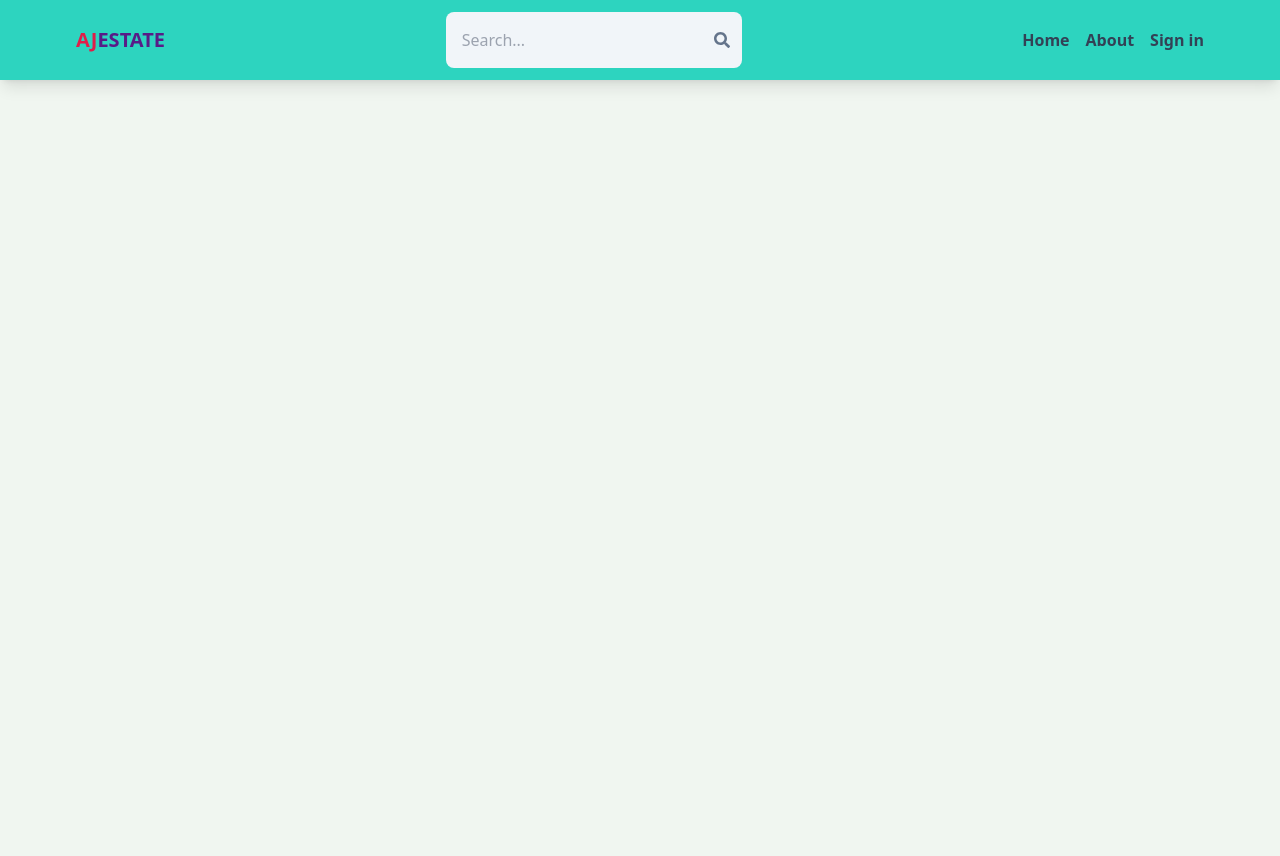
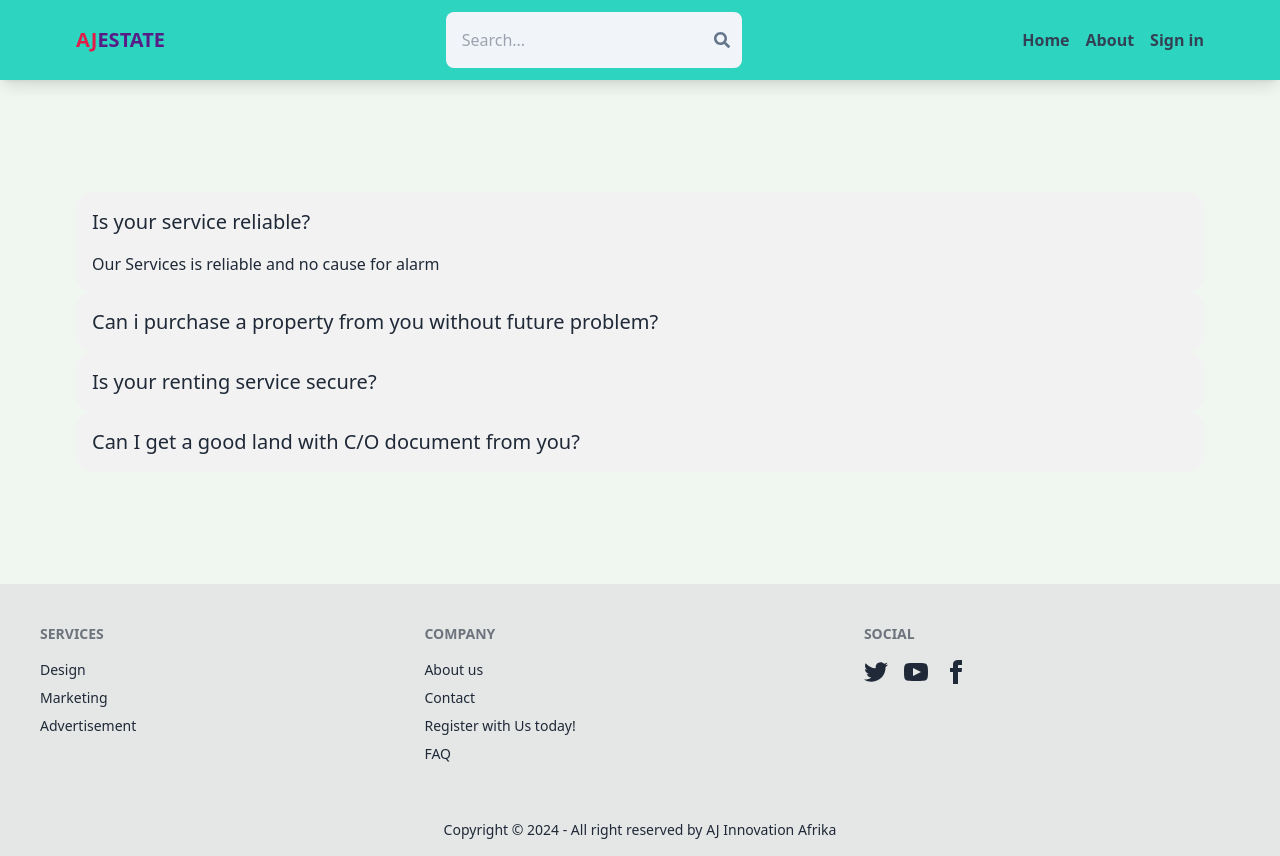
Before and after one commit to Julius-1993/RealEstateProject, a React (Vite) app in the folder AJ-EstateApp/: page /faq in a window 1280 px wide. Before the commit the page ends 800 px from the top, so only its background shows below. Built offline with nearby package versions, Linux system fonts and the light colour scheme; no server answers.

Commit message:
Footer and Accordion FAQ Added

```diff
--- a/AJ-EstateApp/package.json
+++ b/AJ-EstateApp/package.json
@@ -26,6 +26,7 @@
     "@types/react-dom": "^18.2.22",
     "@vitejs/plugin-react-swc": "^3.5.0",
     "autoprefixer": "^10.4.19",
+    "daisyui": "^4.12.2",
     "eslint": "^8.57.0",
     "eslint-plugin-react": "^7.34.1",
     "eslint-plugin-react-hooks": "^4.6.0",
--- a/AJ-EstateApp/src/App.jsx
+++ b/AJ-EstateApp/src/App.jsx
@@ -11,14 +11,18 @@
 import UpdateListing from "./Screens/UpdateListing";
 import Listing from "./Screens/Listing";
 import Search from "./Screens/Search";
+import Footer from "./component/Footer";
+import FAQ from "./component/FAQ";
 
 export default function App() {
   return (
     <BrowserRouter>
       <Header />
+
       <Routes>
         <Route path="/" element={<Home />} />
         <Route path="/about" element={<About />} />
+        <Route path="/faq" element={<FAQ />} />
         <Route path="/sign-in" element={<SignIn />} />
         <Route path="/sign-up" element={<SignUp />} />
         <Route path="/listing/:listingId" element={<Listing />} />
@@ -29,6 +33,7 @@
           <Route path="/update-listing/:listingId" element={<UpdateListing />} />
         </Route>
       </Routes>
+      <Footer/>
     </BrowserRouter>
   );
 }
--- a/AJ-EstateApp/src/Screens/About.jsx
+++ b/AJ-EstateApp/src/Screens/About.jsx
@@ -1,19 +1,38 @@
-import React from 'react'
+import React from "react";
 
 export default function About() {
   return (
-    <div className='py-20 px-4 max-w-6xl mx-auto border border-lime-600 mt-10 bg-amber-100 shadow-xl hover:scale-110'>
-      <h1 className='text-3xl font-bold mb-4 text-slate-800 text-center'>About AJ Estate</h1>
-      <p className='mb-4 text-slate-700'>AJ Estate is a leading real estate agency that specializes in helping clients buy, sell, and rent properties in the most desirable neighborhoods. Our team of experienced agents is dedicated to providing exceptional service and making the buying and selling process as smooth as possible.</p>
+    <div className="py-20 px-4 max-w-6xl mx-auto border border-lime-600 mt-10 bg-amber-100 shadow-xl hover:scale-110">
+      <h1 className="text-3xl font-bold mb-4 text-slate-800 text-center">
+        About AJ Estate
+      </h1>
+      <p className="mb-4 text-slate-700">
+        AJ Estate is a leading real estate agency that specializes in helping
+        clients buy, sell, and rent properties in the most desirable
+        neighborhoods. Our team of experienced agents is dedicated to providing
+        exceptional service and making the buying and selling process as smooth
+        as possible.
+      </p>
 
-      <h1 className='text-3xl font-bold mb-4 text-slate-800 text-center'>Our mission</h1>
-      <p className='mb-4 text-slate-700'>
-      Our mission is to help our clients achieve their real estate goals by providing expert advice, personalized service, and a deep understanding of the local market. Whether you are looking to buy, sell, or rent a property, we are here to help you every step of the way.
+      <h1 className="text-3xl font-bold mb-4 text-slate-800 text-center">
+        Our mission
+      </h1>
+      <p className="mb-4 text-slate-700">
+        Our mission is to help our clients achieve their real estate goals by
+        providing expert advice, personalized service, and a deep understanding
+        of the local market. Whether you are looking to buy, sell, or rent a
+        property, we are here to help you every step of the way.
       </p>
-      <h1 className='text-3xl font-bold mb-4 text-slate-800 text-center'>Our Team</h1>
-      <p className='mb-4 text-slate-700'>Our team of agents has a wealth of experience and knowledge in the real estate industry, and we are committed to providing the highest level of service to our clients. We believe that buying or selling a property should be an exciting and rewarding experience, and we are dedicated to making that a reality for each and every one of our clients.</p>
-
-    <p className='text-semibold text-center text-slate-900 mt-3'>All Right Reserved by AJ-Tech &copy; 2024</p>
+      <h1 className="text-3xl font-bold mb-4 text-slate-800 text-center">
+        Our Team
+      </h1>
+      <p className="mb-4 text-slate-700">
+        Our team of agents has a wealth of experience and knowledge in the real
+        estate industry, and we are committed to providing the highest level of
+        service to our clients. We believe that buying or selling a property
+        should be an exciting and rewarding experience, and we are dedicated to
+        making that a reality for each and every one of our clients.
+      </p>
     </div>
-  )
+  );
 }
--- /dev/null
+++ b/AJ-EstateApp/src/component/FAQ.jsx
@@ -0,0 +1,50 @@
+import React from "react";
+
+export default function FAQ() {
+  return (
+    <div className="gap-6 p-28 px-3 max-w-6xl mx-auto">
+      <div className="collapse bg-base-200">
+        <input type="radio" name="my-accordion-1" defaultChecked />
+        <div className="collapse-title text-xl font-medium">
+          Is your service reliable?
+        </div>
+        <div className="collapse-content">
+          <p>Our Services is reliable and no cause for alarm</p>
+        </div>
+      </div>
+      <div className="collapse bg-base-200">
+        <input type="radio" name="my-accordion-1" />
+        <div className="collapse-title text-xl font-medium">
+          Can i purchase a property from you without future problem?
+        </div>
+        <div className="collapse-content">
+          <p>
+            Yes! You can purchase a property from us and the future insurrance
+            guarrantee
+          </p>
+        </div>
+      </div>
+      <div className="collapse bg-base-200">
+        <input type="radio" name="my-accordion-1" />
+        <div className="collapse-title text-xl font-medium">
+          Is your renting service secure?
+        </div>
+        <div className="collapse-content">
+          <p>Any House rent from us is secured and safety guarrantee</p>
+        </div>
+      </div>
+      <div className="collapse bg-base-200">
+        <input type="radio" name="my-accordion-1" />
+        <div className="collapse-title text-xl font-medium">
+          Can I get a good land with C/O document from you?
+        </div>
+        <div className="collapse-content">
+          <p>
+            Yes! Any land we are selling out has C/O document and no harrashment
+            by government
+          </p>
+        </div>
+      </div>
+    </div>
+  );
+}
--- /dev/null
+++ b/AJ-EstateApp/src/component/Footer.jsx
@@ -0,0 +1,67 @@
+import React from "react";
+import { Link } from "react-router-dom";
+
+export default function Footer() {
+  return (
+    <div>
+      <footer className="footer p-10 bg-base-300 text-base-content">
+        <nav>
+          <h6 className="footer-title">Services</h6>
+          <Link to="/" className="link link-hover">Design</Link>
+          <Link to="/" className="link link-hover">Marketing</Link>
+          <Link to="/" className="link link-hover">Advertisement</Link>
+        </nav>
+        <nav>
+          <h6 className="footer-title">Company</h6>
+          <Link to="/about"> <p className="link link-hover">About us</p></Link>
+          <Link to="" className="link link-hover">Contact</Link>
+          <Link to="/sign-up" className="link link-hover">Register with Us today!</Link>
+          <Link to="/faq" className="link link-hover">FAQ</Link>
+        </nav>
+        <nav>
+          <h6 className="footer-title">Social</h6>
+          <div className="grid grid-flow-col gap-4">
+            <a>
+              <svg
+                xmlns="http://www.w3.org/2000/svg"
+                width="24"
+                height="24"
+                viewBox="0 0 24 24"
+                className="fill-current"
+              >
+                <path d="M24 4.557c-.883.392-1.832.656-2.828.775 1.017-.609 1.798-1.574 2.165-2.724-.951.564-2.005.974-3.127 1.195-.897-.957-2.178-1.555-3.594-1.555-3.179 0-5.515 2.966-4.797 6.045-4.091-.205-7.719-2.165-10.148-5.144-1.29 2.213-.669 5.108 1.523 6.574-.806-.026-1.566-.247-2.229-.616-.054 2.281 1.581 4.415 3.949 4.89-.693.188-1.452.232-2.224.084.626 1.956 2.444 3.379 4.6 3.419-2.07 1.623-4.678 2.348-7.29 2.04 2.179 1.397 4.768 2.212 7.548 2.212 9.142 0 14.307-7.721 13.995-14.646.962-.695 1.797-1.562 2.457-2.549z"></path>
+              </svg>
+            </a>
+            <a>
+              <svg
+                xmlns="http://www.w3.org/2000/svg"
+                width="24"
+                height="24"
+                viewBox="0 0 24 24"
+                className="fill-current"
+              >
+                <path d="M19.615 3.184c-3.604-.246-11.631-.245-15.23 0-3.897.266-4.356 2.62-4.385 8.816.029 6.185.484 8.549 4.385 8.816 3.6.245 11.626.246 15.23 0 3.897-.266 4.356-2.62 4.385-8.816-.029-6.185-.484-8.549-4.385-8.816zm-10.615 12.816v-8l8 3.993-8 4.007z"></path>
+              </svg>
+            </a>
+            <a>
+              <svg
+                xmlns="http://www.w3.org/2000/svg"
+                width="24"
+                height="24"
+                viewBox="0 0 24 24"
+                className="fill-current"
+              >
+                <path d="M9 8h-3v4h3v12h5v-12h3.642l.358-4h-4v-1.667c0-.955.192-1.333 1.115-1.333h2.885v-5h-3.808c-3.596 0-5.192 1.583-5.192 4.615v3.385z"></path>
+              </svg>
+            </a>
+          </div>
+        </nav>
+      </footer>
+      <footer className="footer footer-center p-4 bg-base-300 text-base-content">
+        <aside>
+          <p>Copyright © 2024 - All right reserved by AJ Innovation Afrika</p>
+        </aside>
+      </footer>
+    </div>
+  );
+}
--- a/AJ-EstateApp/tailwind.config.js
+++ b/AJ-EstateApp/tailwind.config.js
@@ -9,6 +9,7 @@
   },
   plugins: [
     require('@tailwindcss/line-clamp'),
+    require('daisyui'),
     // ...
   ],
 }
```
Also changed, not shown: 1 other file (tests, documents, lock files or other folders).
